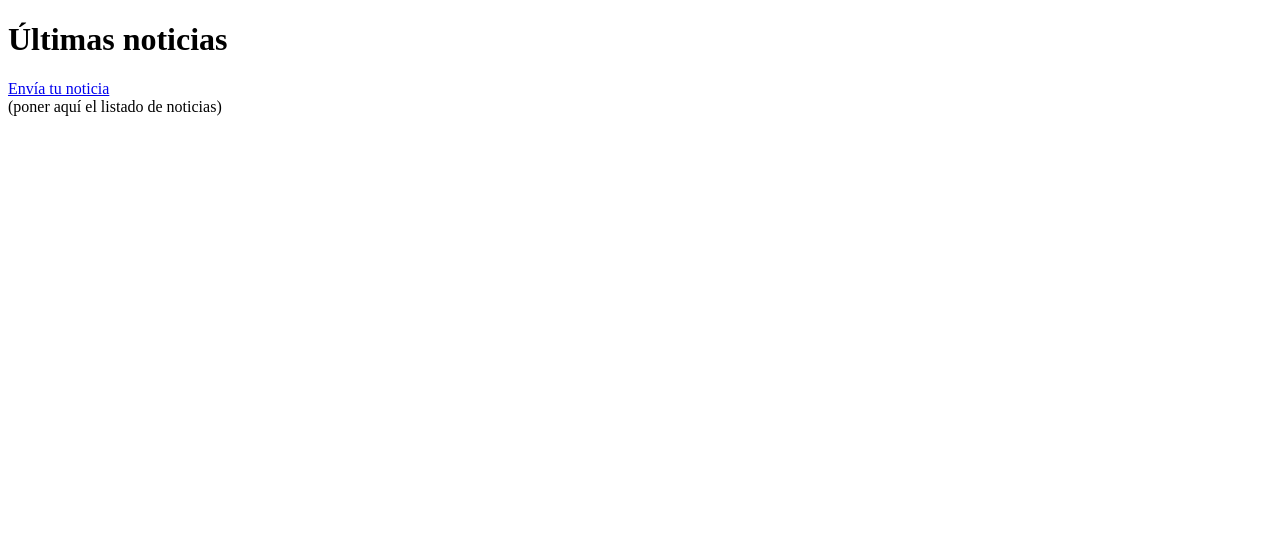
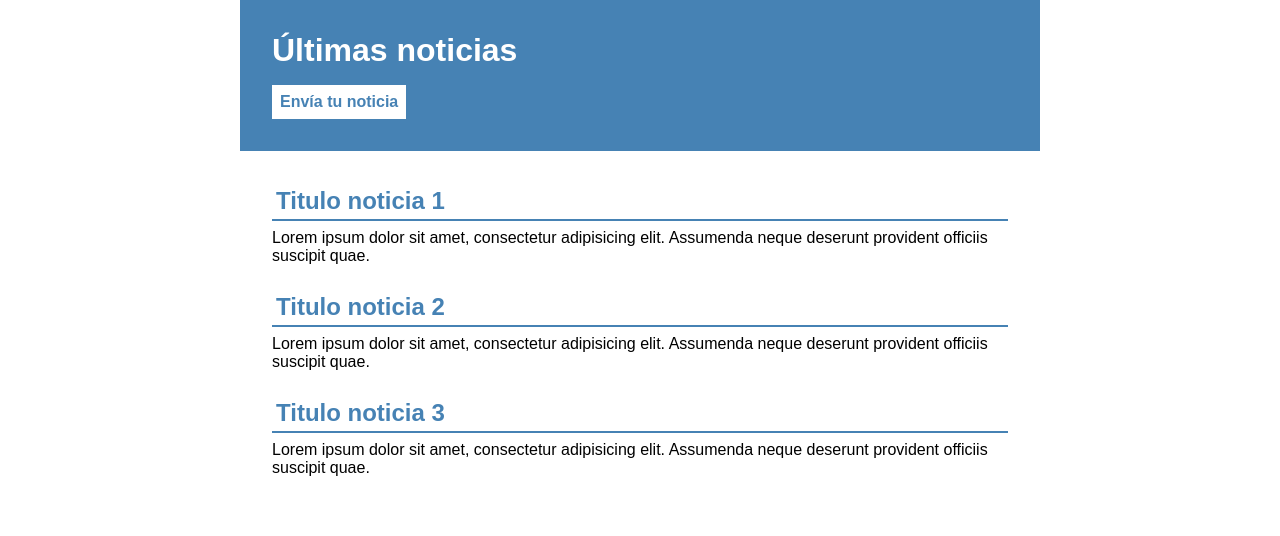
Before and after one commit to eha78/ejercicio-parejas, a plain HTML site: page index.html in a window 1280 px wide. Drawn offline with Linux system fonts and the light colour scheme.

Commit message:
Index terminado

```diff
--- a/index.html
+++ b/index.html
@@ -4,6 +4,9 @@
     <meta charset="UTF-8" />
     <title>Portada</title>
     <meta name="viewport" content="width=device-width, initial-scale=1.0" />
+    <meta name="author" content="Emilio Hernando" />
+    <meta name="description" content="Portada_Ultimas noticias" />
+    <link rel="stylesheet" href="./css/style.css" />
   </head>
   <body id="portada">
     <header>
@@ -13,6 +16,30 @@
       </nav>
     </header>
 
-    <main>(poner aquí el listado de noticias)</main>
+    <main>
+      <ul class="lista-noticias">
+        <li>
+          <h2>Titulo noticia 1</h2>
+          <p>
+            Lorem ipsum dolor sit amet, consectetur adipisicing elit. Assumenda
+            neque deserunt provident officiis suscipit quae.
+          </p>
+        </li>
+        <li>
+          <h2>Titulo noticia 2</h2>
+          <p>
+            Lorem ipsum dolor sit amet, consectetur adipisicing elit. Assumenda
+            neque deserunt provident officiis suscipit quae.
+          </p>
+        </li>
+        <li>
+          <h2>Titulo noticia 3</h2>
+          <p>
+            Lorem ipsum dolor sit amet, consectetur adipisicing elit. Assumenda
+            neque deserunt provident officiis suscipit quae.
+          </p>
+        </li>
+      </ul>
+    </main>
   </body>
 </html>
```
